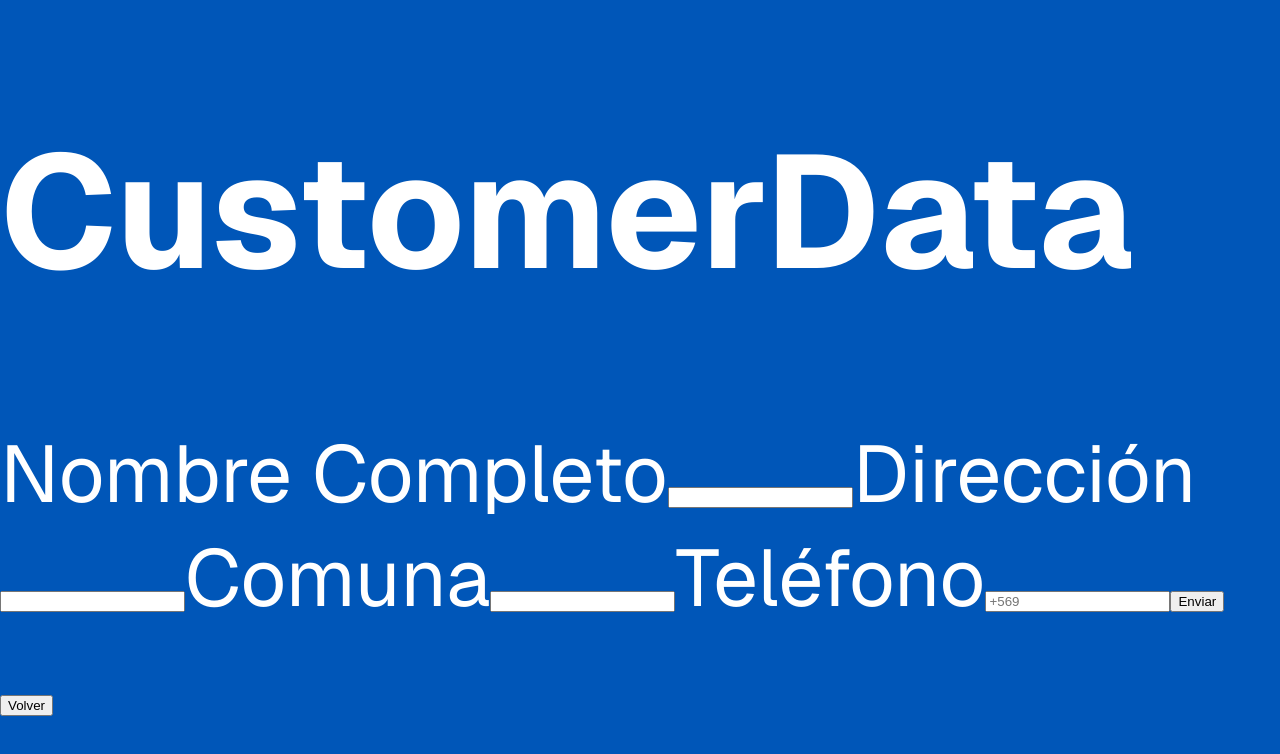
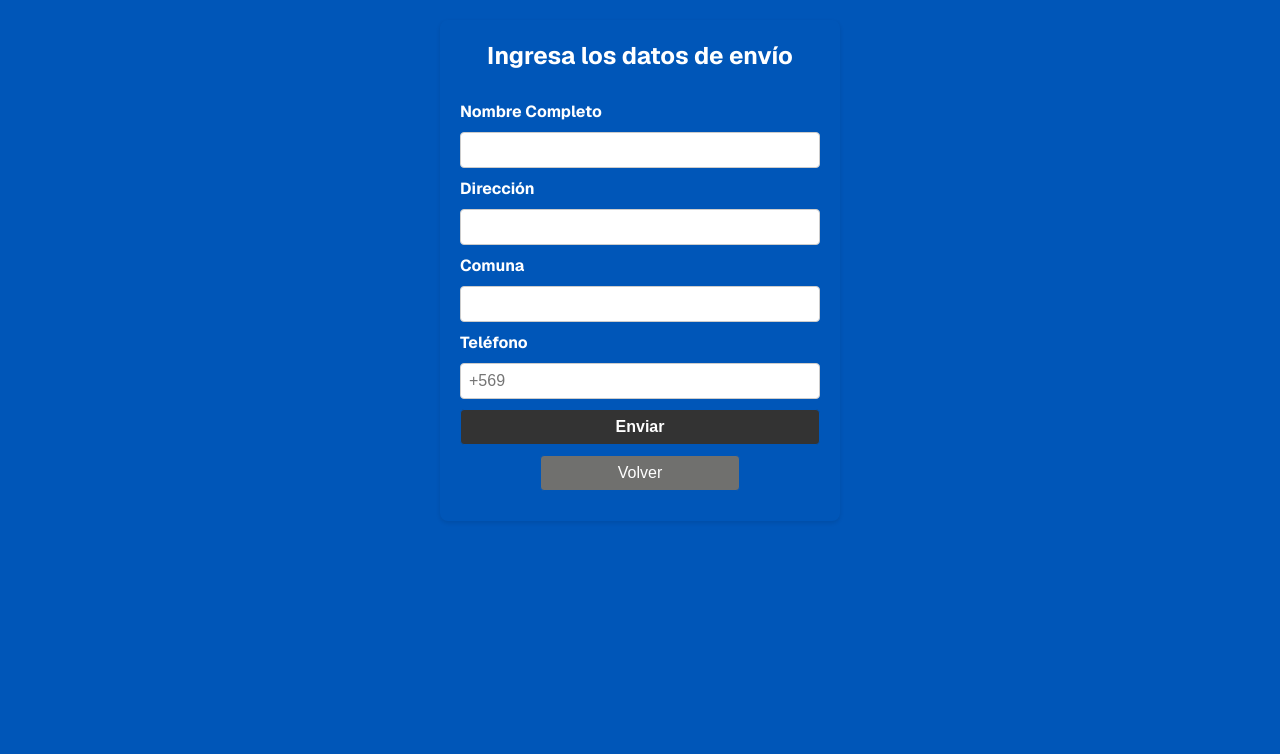
Before and after one commit to Dafnemami/ecommerceFlappSimulator, a Next.js app: page /customer-data in a window 1280 px wide. Shown: the top 754 px of the page. Built offline with nearby package versions, Linux system fonts and the light colour scheme.

Commit message:
v1 app - finalizada

```diff
--- a/src/app/(views)/checkout/page.tsx
+++ b/src/app/(views)/checkout/page.tsx
@@ -60,7 +60,7 @@ export default function Checkout() {
   }
 
   const handleShippingResponse = (shippingResponse: ShippingResponse) => {
-    localStorage.setItem('shipping', JSON.stringify(shippingResponse));
+    localStorage.setItem('shippingResponse', JSON.stringify(shippingResponse));
     router.push('/shipping-results');
   }
 
--- a/src/app/(views)/customer-data/page.tsx
+++ b/src/app/(views)/customer-data/page.tsx
@@ -104,8 +104,8 @@ export default function CustomerData() {
 
   return (
     <div className={styles.page}>
-      <h1>CustomerData</h1>
-      <form onSubmit={handleSubmit}>
+      <div className={styles.title}>Ingresa los datos de envío</div>
+      <form className={styles.formContainer} onSubmit={handleSubmit}>
         <label>Nombre Completo</label>
         <input type="text" name="name" onChange={handleChange} />
         <label>Dirección</label>
--- a/src/app/api/cart/route.tsx
+++ b/src/app/api/cart/route.tsx
@@ -40,7 +40,7 @@ export async function POST(request: NextRequest) {
       return NextResponse.json({ message: 'No hay couriers disponibles que puedan entregar la orden' }, { status: 400 });
     }
 
-    return NextResponse.json({bestCourier});
+    return NextResponse.json(bestCourier);
   } catch (error) {
     return NextResponse.json({ message: `Error al recibir la orden ${error}` }, { status: 500 });
   }
--- a/src/styles/pages/checkout.module.css
+++ b/src/styles/pages/checkout.module.css
@@ -27,6 +27,7 @@
   border-radius: 4px;
   transition: background-color var(--duration-button-transition);
   width: 200px;
+  cursor: pointer;
 }
 
 .button:hover {
@@ -45,11 +46,13 @@
   color: inherit;
   border: var(--border-main-buttons);
   font-size: 20px;
-  font-weight: 400;
+  font-weight: bold;
   padding: 16px 32px;
-  border-radius: 100px;
+  border-radius: 4px;
   transition: background-color var(--duration-button-transition);
   width: 300px;
+  cursor: pointer;
+
 }
 
 .courierTarifButton:hover {
--- a/src/styles/pages/customerData.module.css
+++ b/src/styles/pages/customerData.module.css
@@ -0,0 +1,73 @@
+.page {
+  max-width: 400px;
+  margin: 20px auto;
+  padding: 20px;
+  border-radius: 8px;
+  box-shadow: 0 2px 4px rgba(0, 0, 0, 0.1);
+}
+
+.title {
+  font-size: 24px;
+  font-weight: bold;
+  margin-bottom: 30px;
+  text-align: center;
+}
+
+.formContainer { /* Agregamos una clase local */
+  display: flex;
+  flex-direction: column;
+  gap: 10px;
+  font-size: 16px;
+
+}
+
+.formContainer label {
+  font-weight: bold;
+}
+
+.formContainer input {
+  padding: 8px;
+  border: 1px solid #ccc;
+  border-radius: 4px;
+  font-size: 16px;
+  transition: border-color 0.3s ease, transform 0.2s ease;
+}
+
+.formContainer input:focus {
+  border-color: #007bff;
+  transform: scale(1.02);
+  outline: none;
+}
+
+.formContainer input[type="submit"] {
+  cursor: pointer;
+  background-color: var(--color-dark-gray);
+  border: var(--border-main-buttons);
+  color: white;
+  font-weight: bold;
+  border-radius: 4px;
+}
+
+.formContainer input[type="submit"]:hover {
+  background-color: var(--color-mint);
+  color: var(--color-blue-flapp);
+}
+
+.button {
+  display: block;
+  margin: 10px auto;
+  padding: 8px 12px;
+  font-size: 16px;
+  border: var(--border-main-buttons);
+  border-radius: 4px;
+  color: white;
+  cursor: pointer;
+  background-color: var(--color-gray);
+  transition: background-color var(--duration-button-transition);
+  width: 200px;
+}
+
+.button:hover {
+  background-color: var(--color-mint);
+  color: var(--color-blue-flapp);
+}
--- /dev/null
+++ b/src/styles/pages/shipping-results.module.css
@@ -0,0 +1,22 @@
+.page {
+  display: flex;
+  flex-direction: column;
+  align-items: center;
+  justify-content: center;
+  height: 100vh;
+  width: 100%;
+  padding: 0 100px;
+}
+
+.title {
+  margin-bottom: 0px;
+  font-weight: 700;
+  text-align: center;
+}
+
+.subtitle {
+  margin-bottom: 40px;
+  font-weight: 200;
+  text-align: center;
+  font-size: 30px;
+}
```
Also changed, not shown: src/app/(views)/shipping-results/page.tsx (+14 -2 lines).
